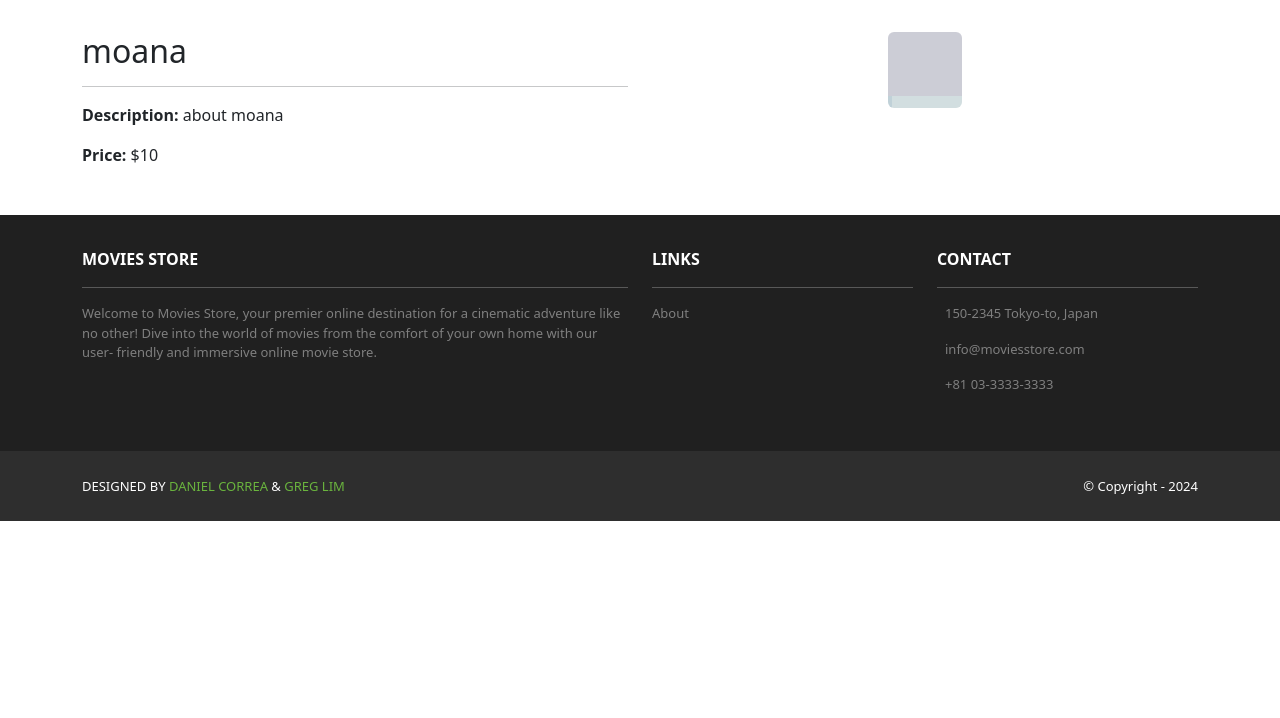
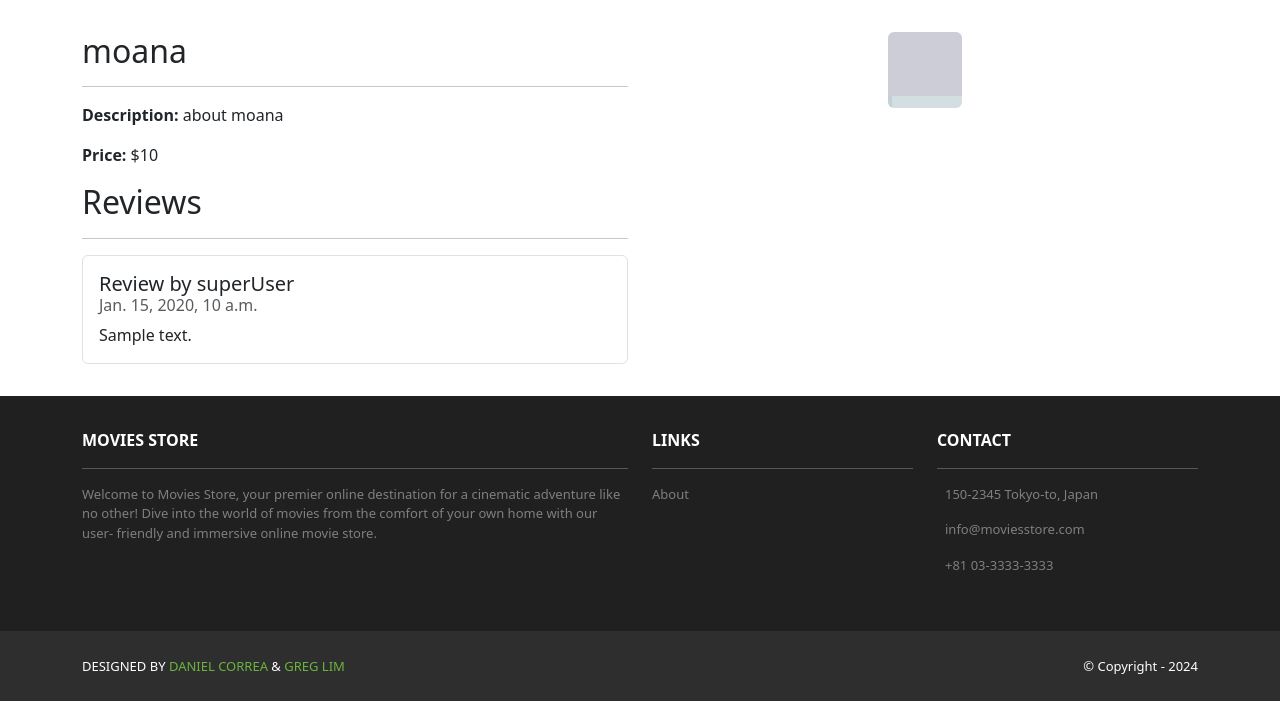
Before and after one commit to yashilaramesh/Movie-Store-Group18, a Django app: page /movies/1/ in a window 1280 px wide. Shown: the part 82-800 px from the top of the page. Run offline with Django 5.2, Linux system fonts and the light colour scheme; data comes from the database, SQL or seed files in the repository; both versions use the stored data as it was after the commit; tables that the repository leaves empty hold one stand-in row (values such as "Sample post"); some libraries are stand-ins or nearby versions; some web fonts are replaced.

Commit message:
chapter 9

```diff
--- a/moviesstore/movies/admin.py
+++ b/moviesstore/movies/admin.py
@@ -1,5 +1,6 @@
 from django.contrib import admin
 
 # Register your models here.
-from .models import Movie
+from .models import Movie, Review
 admin.site.register(Movie)
+admin.site.register(Review)
--- a/moviesstore/movies/models.py
+++ b/moviesstore/movies/models.py
@@ -1,4 +1,5 @@
 from django.db import models
+from django.contrib.auth.models import User
 
 # Create your models here.
 
@@ -11,3 +12,15 @@ class Movie(models.Model):
 
     def __str__(self):
         return str(self.id) + ' - ' + self.name
+
+class Review(models.Model):
+    id = models.AutoField(primary_key=True)
+    comment = models.CharField(max_length=255)
+    date = models.DateTimeField(auto_now_add=True)
+    movie = models.ForeignKey(Movie,
+        on_delete=models.CASCADE)
+    user = models.ForeignKey(User,
+        on_delete=models.CASCADE)
+
+    def __str__(self):
+        return str(self.id) + ' - ' + self.movie.name
--- a/moviesstore/movies/templates/movies/show.html
+++ b/moviesstore/movies/templates/movies/show.html
@@ -9,6 +9,58 @@
         <hr />
         <p><b>Description:</b> {{template_data.movie.description}}</p>
         <p><b>Price:</b> ${{template_data.movie.price}}</p>
+        <h2>Reviews</h2>
+        <hr />
+        <ul class="list-group">
+          {% for review in template_data.reviews %}
+          <li class="list-group-item pb-3 pt-3">
+            <h5 class="card-title">
+              Review by {{ review.user.username }}
+            </h5>
+            <h6 class="card-subtitle mb-2 text-muted">
+              {{ review.date }}
+            </h6>
+            <p class="card-text">{{ review.comment }}</p>
+            {% if user.is_authenticated and user == review.user %}
+            <a class="btn btn-primary"
+              href="{% url 'movies.edit_review' id=template_data.movie.id review_id=review.id %}">Edit
+            </a>
+            <a class="btn btn-danger"
+              href="{% url 'movies.delete_review' id=template_data.movie.id review_id=review.id %}">Delete
+            </a>
+            {% endif %}
+          </li>
+          {% endfor %}
+        </ul>
+        {% if user.is_authenticated %}
+        <div class="container mt-4">
+          <div class="row justify-content-center">
+            <div class="col-12">
+              <div class="card shadow p-3 mb-4 rounded">
+                <div class="card-body">
+                  <b class="text-start">Create a review
+                    </b><br /><br />
+                  <form method="POST" action= "{% url 'movies.create_review' id=template_data.movie.id %}">
+                    {% csrf_token %}
+                    <p>
+                      <label for="comment">Comment:</label>
+                      <textarea name="comment" required
+                      class="form-control"
+                      id="comment"></textarea>
+                    </p>
+                    <div class="text-center">
+                      <button type="submit"
+                        class="btn bg-dark text-white">
+                        Add Review
+                      </button>
+                    </div>
+                  </form>
+                </div>
+              </div>
+            </div>
+          </div>
+        </div>
+        {% endif %}
       </div>
       <div class="col-md-6 mx-auto mb-3 text-center">
         <img src="{{template_data.movie.image.url}}"
--- a/moviesstore/movies/urls.py
+++ b/moviesstore/movies/urls.py
@@ -3,4 +3,10 @@ from . import views
 urlpatterns = [
     path('', views.index, name='movies.index'),
     path('<int:id>/', views.show, name='movies.show'),
+    path('<int:id>/review/create/', views.create_review,
+         name='movies.create_review'),
+    path('<int:id>/review/<int:review_id>/edit/',
+         views.edit_review, name='movies.edit_review'),
+    path('<int:id>/review/<int:review_id>/delete/',
+        views.delete_review, name='movies.delete_review'),
 ]
--- a/moviesstore/movies/views.py
+++ b/moviesstore/movies/views.py
@@ -1,5 +1,7 @@
-from django.shortcuts import render
-from .models import Movie
+from django.shortcuts import render, redirect, get_object_or_404
+from .models import Movie, Review
+from django.contrib.auth.decorators import login_required
+
 # Create your views here.
 
 
@@ -17,8 +19,49 @@ def index(request):
                   {'template_data': template_data})
 def show(request, id):
     movie = Movie.objects.get(id = id)
+    reviews = Review.objects.filter(movie=movie)
     template_data = {}
     template_data['title'] = movie.name
     template_data['movie'] = movie
+    template_data['reviews'] = reviews
     return render(request, 'movies/show.html',
                   {'template_data': template_data})
+
+@login_required
+def create_review(request, id):
+    if request.method == 'POST' and request.POST['comment'] != '':
+        movie = Movie.objects.get(id=id)
+        review = Review()
+        review.comment = request.POST['comment']
+        review.movie = movie
+        review.user = request.user
+        review.save()
+        return redirect('movies.show', id=id)
+    else:
+        return redirect('movies.show', id=id)
+
+@login_required
+def edit_review(request, id, review_id):
+    review = get_object_or_404(Review, id=review_id)
+    if request.user != review.user:
+        return redirect('movies.show', id=id)
+    if request.method == 'GET':
+        template_data = {}
+        template_data['title'] = 'Edit Review'
+        template_data['review'] = review
+        return render(request, 'movies/edit_review.html',
+            {'template_data': template_data})
+    elif request.method == 'POST' and request.POST['comment'] != '':
+        review = Review.objects.get(id=review_id)
+        review.comment = request.POST['comment']
+        review.save()
+        return redirect('movies.show', id=id)
+    else:
+        return redirect('movies.show', id=id)
+
+@login_required
+def delete_review(request, id, review_id):
+    review = get_object_or_404(Review, id=review_id,
+        user=request.user)
+    review.delete()
+    return redirect('movies.show', id=id)
```
Also changed, not shown: moviesstore/movies/templates/movies/edit_review.html (added, +26 -0 lines), moviesstore/db.sqlite3, moviesstore/movies/migrations/0002_review.py (added).
